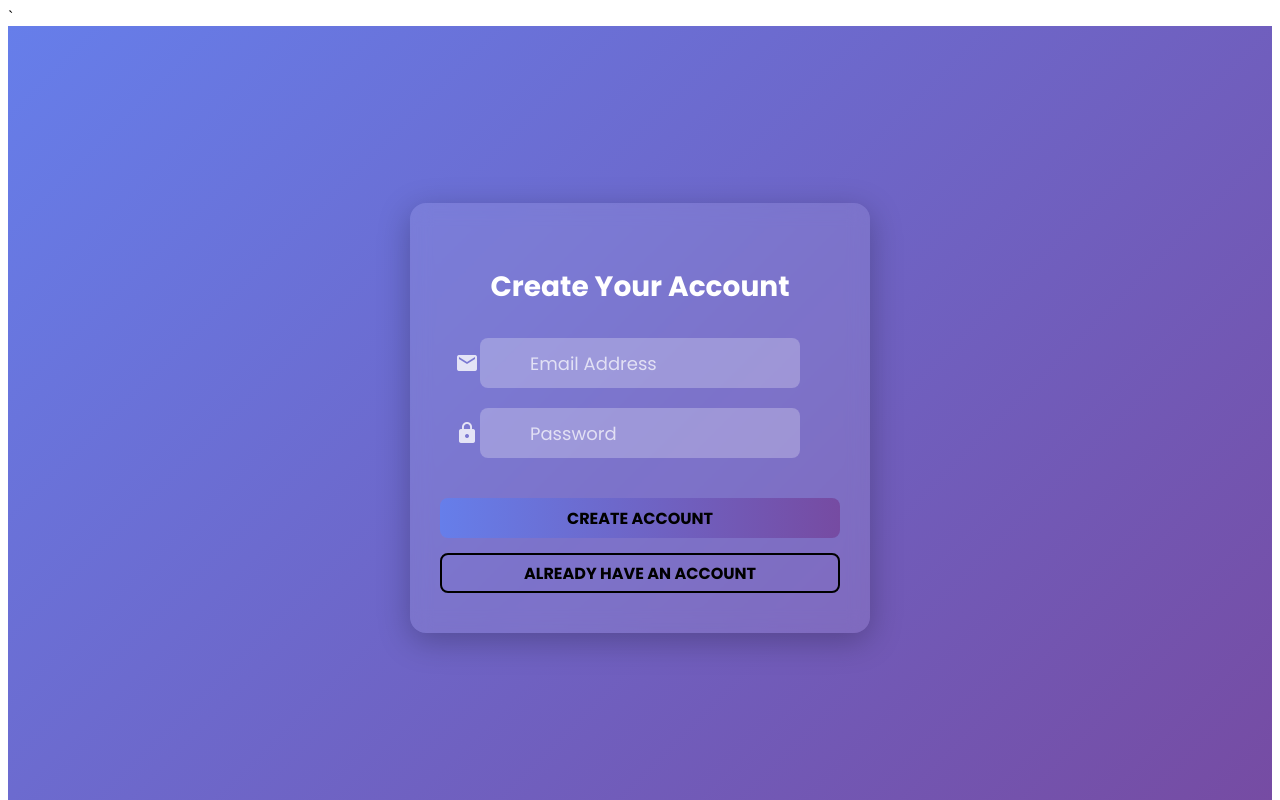
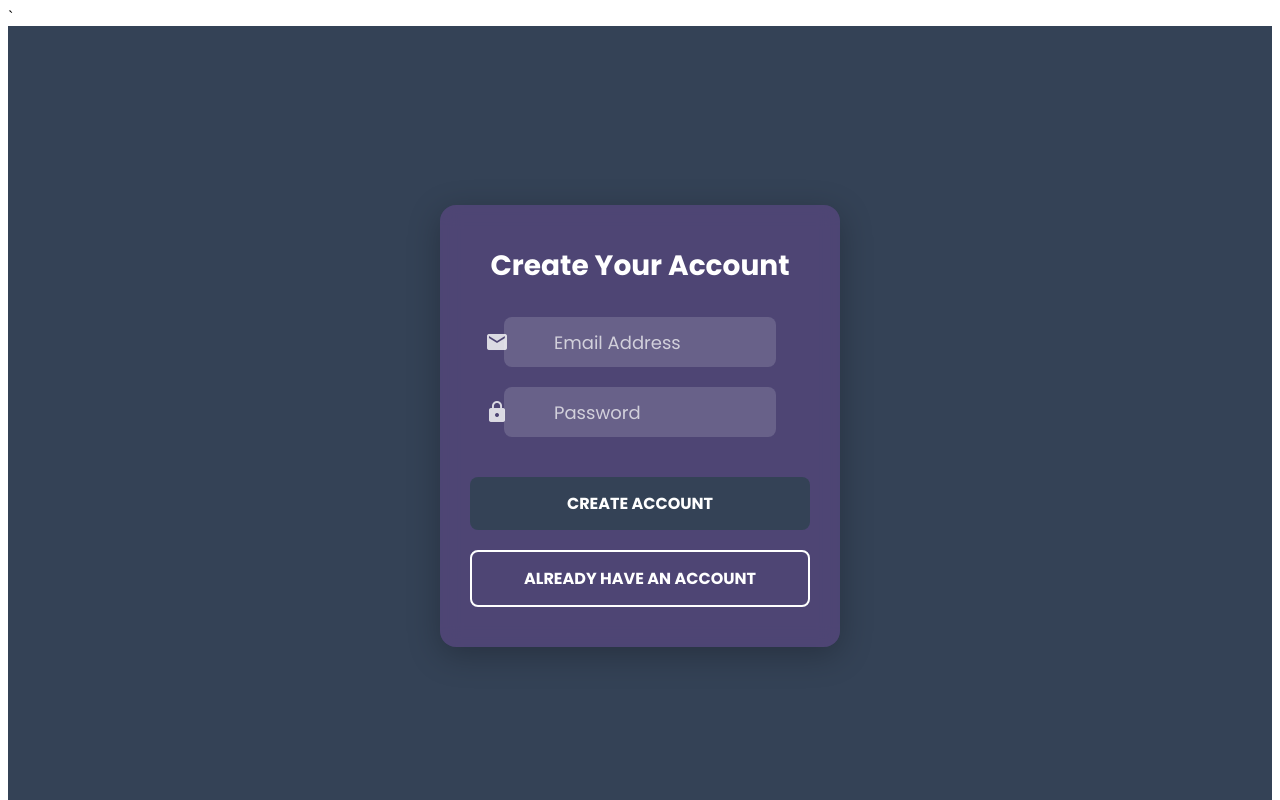
Before and after one commit to KfritzLima/Communication-System-for-Teenagers-Living-in-Agujo-DB-Cebu, an Angular app: page /create-account in a window 1280 px wide. Shown: the top 800 px of the page. Built offline with nearby package versions, Linux system fonts and the light colour scheme.

Commit message:
Initial commit

```diff
--- a/angular.json
+++ b/angular.json
@@ -13,7 +13,7 @@
         "build": {
           "builder": "@angular-devkit/build-angular:application",
           "options": {
-            "outputPath": "dist/angular-login-dashboard",
+            "outputPath": "docs",
             "index": "src/index.html",
             "browser": "src/main.ts",
             "polyfills": [
--- a/src/app/create-account/create-account.component.css
+++ b/src/app/create-account/create-account.component.css
@@ -1,7 +1,14 @@
+* {
+  box-sizing: border-box;
+  margin: 0;
+  padding: 0;
+}
+
 body, html {
   height: 100%;
   margin: 0;
   font-family: 'Poppins', sans-serif;
+  overflow: hidden;
 }
 
 .container {
@@ -9,11 +16,12 @@ body, html {
   justify-content: center;
   align-items: center;
   height: 100vh;
-  background: linear-gradient(135deg, #667eea, #764ba2);
+  background: #344256; /* Solid background */
 }
 
+
 form {
-  background: rgba(255, 255, 255, 0.1);
+  background: rgba(118, 75, 162, 0.4); /* translucent purple */
   border-radius: 16px;
   padding: 40px 30px;
   backdrop-filter: blur(10px);
@@ -38,13 +46,13 @@ form {
 
 .custom-input-group input {
   width: 80%;
-  height: 50px; /* Increased height */
-  padding: 0 12px 0 50px; /* Adjusted padding for icon */
+  height: 50px;
+  padding: 0 12px 0 50px;
   border: none;
   border-radius: 8px;
-  background: rgba(255, 255, 255, 0.25);
+  background: rgba(255, 255, 255, 0.15);
   color: #fff;
-  font-size: 18px; /* Increased font size */
+  font-size: 18px;
   outline: none;
   font-family: 'Poppins', sans-serif;
 }
@@ -62,31 +70,31 @@ form {
   color: rgba(255, 255, 255, 0.8);
 }
 
-.login-btn {
+.login-btn, .create-btn {
   width: 100%;
-  padding: 12px;
+  padding: 14px;
   margin-top: 20px;
   border-radius: 8px;
   background: linear-gradient(90deg, #667eea, #764ba2);
   color: #fff;
   font-weight: bold;
   text-transform: uppercase;
-  border: none;
-  transition: 0.3s ease;
+  font-size: 16px;
   cursor: pointer;
   font-family: 'Poppins', sans-serif;
 }
 
+.login-btn {
+  background: linear-gradient(90deg, #344256,#344256);
+  color: #fff;
+  border: none;
+  transition: 0.3s ease;
+}
+
 .create-btn {
-  width: 100%;
-  padding: 12px;
-  margin-top: 15px;
-  border-radius: 8px;
+  background: transparent;
+  color: #fff;
   border: 2px solid #fff;
-  color: #fff;
-  font-weight: bold;
-  text-transform: uppercase;
-  background: transparent;
   transition: 0.3s ease;
   cursor: pointer;
   font-family: 'Poppins', sans-serif;
--- a/src/app/create-account/create-account.component.html
+++ b/src/app/create-account/create-account.component.html
@@ -4,17 +4,29 @@
 
     <div class="custom-input-group">
       <span class="material-icons icon">email</span>
-      <input matInput type="email" [(ngModel)]="email" name="email" required placeholder="Email Address" />
+      <input
+        type="email"
+        [(ngModel)]="email"
+        name="email"
+        required
+        placeholder="Email Address"
+      />
     </div>
 
-    <div class="custom-input-group" style="margin-top: 20px;">
+    <div class="custom-input-group">
       <span class="material-icons icon">lock</span>
-      <input matInput type="password" [(ngModel)]="password" name="password" required placeholder="Password" />
+      <input
+        type="password"
+        [(ngModel)]="password"
+        name="password"
+        required
+        placeholder="Password"
+      />
     </div>
 
-    <button mat-raised-button color="primary" type="submit" class="login-btn">Create Account</button>
+    <button type="submit" class="login-btn">Create Account</button>
 
-    <button mat-stroked-button color="accent" [routerLink]="['/login']" type="button" class="create-btn">
+    <button type="button" class="create-btn" [routerLink]="['/login']">
       Already have an account
     </button>
   </form>
--- a/src/app/dashboard/dashboard.component.html
+++ b/src/app/dashboard/dashboard.component.html
@@ -1,4 +1,4 @@
 <div class="dashboard-container">
-  <h1>Welcome to Your Dashboard!</h1>
+  <h1>Welcome to AGUJO FORUM!</h1>
   <button mat-raised-button color="warn" (click)="logout()" class="logout-button">Logout</button>
 </div>
--- a/src/app/login/login.component.css
+++ b/src/app/login/login.component.css
@@ -1,7 +1,15 @@
+/* Styles (e.g., login.component.css) */
+* {
+  box-sizing: border-box;
+  margin: 0;
+  padding: 0;
+}
+
 body, html {
   height: 100%;
   margin: 0;
   font-family: 'Poppins', sans-serif;
+  overflow: hidden;
 }
 
 .container {
@@ -9,12 +17,12 @@ body, html {
   justify-content: center;
   align-items: center;
   height: 100vh;
-  background: linear-gradient(135deg, #9595e9, #764ba2);
-  padding: 20px;
+  background: #344256; /* Solid background */
 }
 
+
 form {
-  background: rgba(255, 255, 255, 0.1);
+  background: rgba(118, 75, 162, 0.4); /* dark purple transparency */
   border-radius: 16px;
   padding: 40px 30px;
   backdrop-filter: blur(10px);
@@ -22,6 +30,7 @@ form {
   width: 100%;
   max-width: 340px;
   text-align: center;
+  backdrop-filter: none; /* removed blur */
 }
 
 .greeting {
@@ -40,7 +49,7 @@ form {
 .custom-input-group input {
   width: 80%;
   height: 40px;
-  padding: 14px 14px 14px 50px; /* Added padding for icon */
+  padding: 14px 14px 14px 50px; /* space for icon */
   font-size: 16px;
   border: none;
   border-radius: 8px;
@@ -59,7 +68,7 @@ form {
   top: 50%;
   left: 15px;
   transform: translateY(-50%);
-  font-size: 20px; /* Slightly smaller than before */
+  font-size: 20px;
   color: rgba(255, 255, 255, 0.8);
 }
 
@@ -76,7 +85,7 @@ form {
 }
 
 .login-btn {
-  background: linear-gradient(90deg, #667eea, #764ba2);
+  background: linear-gradient(90deg, #344256, #344256);
   color: #fff;
   border: none;
   transition: 0.3s ease;
@@ -97,3 +106,6 @@ form {
 .create-btn:hover {
   background: rgba(255, 255, 255, 0.2);
 }
+.purple-text {
+  color: #a060ff; /* Or your preferred purple */
+}
--- a/src/app/login/login.component.html
+++ b/src/app/login/login.component.html
@@ -1,6 +1,10 @@
+<!-- Template (e.g., login.component.html) -->
 <div class="container">
   <form (ngSubmit)="onSubmit()">
-    <div class="greeting">HELLO!</div>
+    <div class="greeting">
+      AGUJO <span class="purple-text">FORUM</span>
+    </div>
+
 
     <!-- Email Input -->
     <div class="custom-input-group">
```
